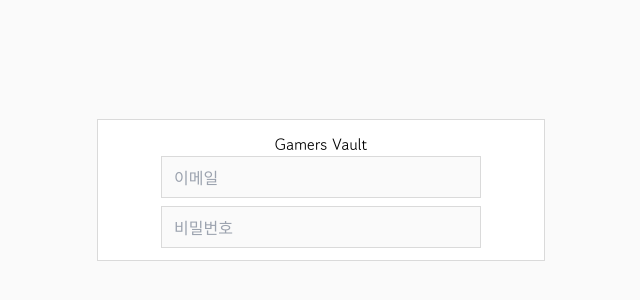
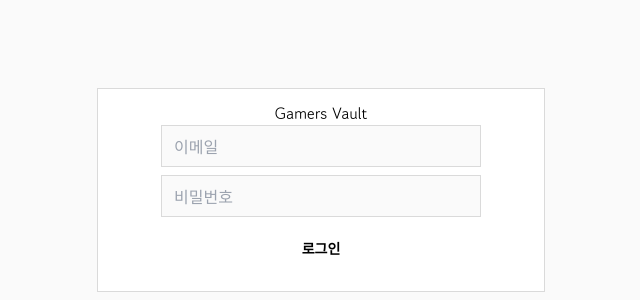
Before and after one commit to ohseungo/gamers-vault-frontend, a Next.js app: page / in a window 1280 px wide. Shown: the part 210-510 px from the top of the page, without its empty margins (319-959 px from the left). Built offline with nearby package versions, Linux system fonts and the light colour scheme.

Commit message:
공통 ui component - button

```diff
--- a/components/auth/LoginView/LoginView.tsx
+++ b/components/auth/LoginView/LoginView.tsx
@@ -1,3 +1,4 @@
+import Button from "components/ui/Button";
 import Input from "components/ui/Input";
 import style from "./LoginView.module.css";
 
@@ -7,6 +8,7 @@
       <h1>Gamers Vault</h1>
       <Input type="email" placeholder="이메일" />
       <Input type="password" placeholder="비밀번호" className="mt-2" />
+      <Button>로그인</Button>
     </div>
   );
 };
--- a/components/ui/Button/Button.module.css
+++ b/components/ui/Button/Button.module.css
@@ -0,0 +1,5 @@
+.root {
+  @apply cursor-pointer inline-flex
+  px-10 py-5 text-center justify-center
+  border border-transparent items-center text-sm font-semibold;
+}
--- a/components/ui/Button/Button.tsx
+++ b/components/ui/Button/Button.tsx
@@ -1,10 +1,20 @@
 import { ButtonHTMLAttributes } from "react";
 import style from "./Button.module.css";
+import cn from "classnames";
 
-interface Props extends ButtonHTMLAttributes<HTMLButtonElement> {}
+interface Props extends ButtonHTMLAttributes<HTMLButtonElement> {
+  className?: string;
+  disabled?: boolean;
+}
 
-const Button = ({ ...rest }: Props) => {
-  return <button>Hello</button>;
+const Button = ({ className, disabled, children, ...rest }: Props) => {
+  const rootClassName = cn(style.root, {}, className);
+
+  return (
+    <button className={rootClassName} disabled={disabled}>
+      {children}
+    </button>
+  );
 };
 
 export default Button;
```
